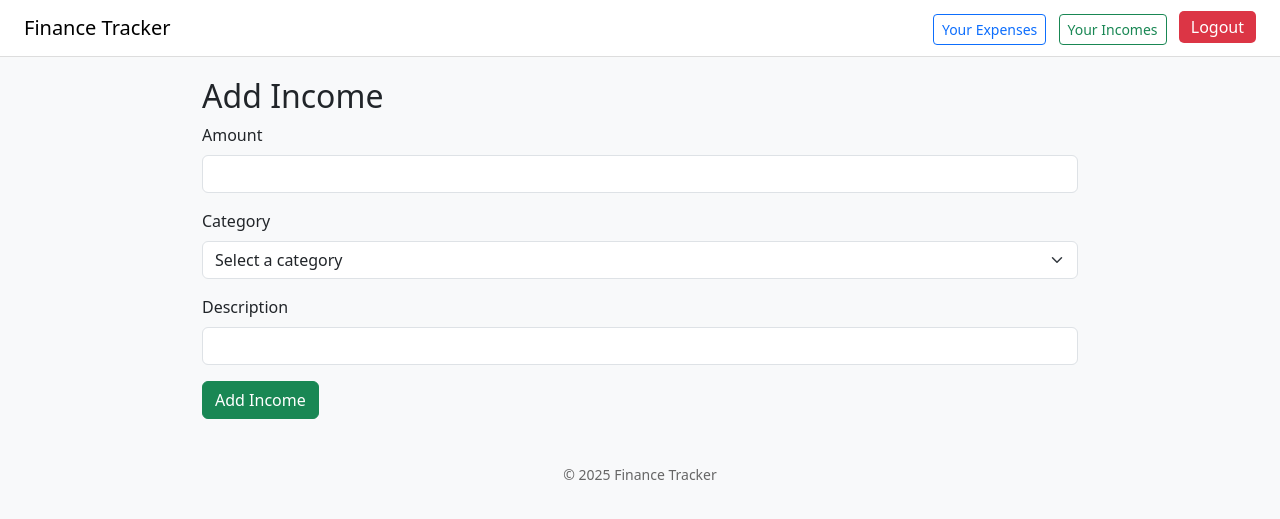
After one commit to andriylazor7/financial-tracker, a Flask app: page /finance/incomes/add in a window 1280 px wide. The commit adds this page. Shown: the top 519 px of the page. Run offline with Flask 3, Linux system fonts and the light colour scheme; the visitor is signed in with stand-in values (Sample User, id 1).

```diff
--- a/app/__init__.py
+++ b/app/__init__.py
@@ -19,8 +19,9 @@ def create_app():
     migrate.init_app(app, db)
     login_manager.init_app(app)
 
-    from app.routes import auth_bp
+    from app.routes import auth_bp, finance_bp
     app.register_blueprint(auth_bp)
+    app.register_blueprint(finance_bp, url_prefix="/finance")
 
     with app.app_context():
       try:
--- a/app/routes.py
+++ b/app/routes.py
@@ -1,9 +1,15 @@
 from flask import Blueprint, render_template, redirect, url_for, request, flash
 from flask_login import login_user, logout_user, login_required, current_user
 from app import db
-from app.models import User
+from app.models import User, Category, Expense, Income
 
 auth_bp = Blueprint("auth", __name__)
+finance_bp = Blueprint("finance", __name__)
+
+@auth_bp.route("/base")
+@login_required
+def base():
+    return render_template("base.html")
 
 @auth_bp.route("/register", methods=["GET", "POST"])
 def register():
@@ -42,7 +48,9 @@ def login():
 @auth_bp.route("/dashboard")
 @login_required
 def dashboard():
-  return render_template("dashboard.html", username=current_user.username)
+    expenses = Expense.query.filter_by(user_id=current_user.id).all()
+    incomes = Income.query.filter_by(user_id=current_user.id).all()
+    return render_template("dashboard.html", username=current_user.username, expenses=expenses, incomes=incomes)
 
 @auth_bp.route("/logout")
 @login_required
@@ -50,3 +58,82 @@ def logout():
     logout_user()
     flash("You have been logged out.", "info")
     return redirect(url_for("auth.login"))
+
+
+@finance_bp.route('/expenses')
+@login_required
+def expenses():
+    expenses = Expense.query.filter_by(user_id=current_user.id).all()
+    return render_template('expenses.html', expenses=expenses)
+
+@finance_bp.route("/expenses/add", methods=["GET", "POST"])
+@login_required
+def add_expense():
+  if request.method == "POST":
+    amount = request.form.get("amount")
+    category = request.form.get("category")
+    description = request.form.get("description")
+
+    if not amount or not category:
+      flash("Amount and category are required!", "dagner")
+      return redirect(url_for("finance.add_expence"))
+
+    expense = Expense(user_id=current_user.id, amount=float(amount), category=category, description=description)
+    db.session.add(expense)
+    db.session.commit()
+    flash("Expence added successfully!", "success")
+    return redirect(url_for("finance.expenses"))
+
+  return render_template("add_expense.html")
+
+@finance_bp.route("/expenses/delete/<int:expense_id>", methods=["POST"])
+@login_required
+def delete_expenses(expense_id):
+  expense = Expense.query.get_or_404(expense_id)
+  if expense.user_id != current_user.id:
+    flash("You do not have permission to delete this expense!", "danger")
+    return redirect(url_for("finance.expenses"))
+
+  db.session.delete(expense)
+  db.session.commit()
+  flash("Expense deleted successfully!", "success")
+  return redirect(url_for("finance.expenses"))
+
+@finance_bp.route('/incomes')
+@login_required
+def incomes():
+    incomes = Income.query.filter_by(user_id=current_user.id).all()
+    return render_template('incomes.html', incomes=incomes)
+
+@finance_bp.route("/incomes/add", methods=["GET", "POST"])
+@login_required
+def add_income():
+    if request.method == "POST":
+        amount = request.form.get("amount")
+        category = request.form.get("category")
+        description = request.form.get("description")
+
+        if not amount or not category:
+            flash("Amount and category are required!", "danger")
+            return redirect(url_for("finance.add_income"))
+
+        income = Income(user_id=current_user.id, amount=float(amount), category=category, description=description)
+        db.session.add(income)
+        db.session.commit()
+        flash("Income added successfully!", "success")
+        return redirect(url_for("finance.incomes"))
+
+    return render_template("add_income.html")
+
+@finance_bp.route("/incomes/delete/<int:income_id>", methods=["POST"])
+@login_required
+def delete_income(income_id):
+    income = Income.query.get_or_404(income_id)
+    if income.user_id != current_user.id:
+        flash("You do not have permission to delete this income!", "danger")
+        return redirect(url_for("finance.incomes"))
+
+    db.session.delete(income)
+    db.session.commit()
+    flash("Income deleted successfully!", "success")
+    return redirect(url_for("finance.incomes"))
--- /dev/null
+++ b/app/templates/add_income.html
@@ -0,0 +1,26 @@
+{% extends "base.html" %}
+
+{% block content %}
+<h2>Add Income</h2>
+<form method="POST">
+    <div class="mb-3">
+        <label for="amount" class="form-label">Amount</label>
+        <input type="number" step="0.01" class="form-control" id="amount" name="amount" required>
+    </div>
+    <div class="mb-3">
+        <label for="category" class="form-label">Category</label>
+        <select class="form-select" id="category" name="category" required>
+            <option value="">Select a category</option>
+            <option value="Salary">Salary</option>
+            <option value="Freelance">Freelance</option>
+            <option value="Investment">Investment</option>
+            <option value="Other">Other</option>
+        </select>
+    </div>
+    <div class="mb-3">
+        <label for="description" class="form-label">Description</label>
+        <input type="text" class="form-control" id="description" name="description">
+    </div>
+    <button type="submit" class="btn btn-success">Add Income</button>
+</form>
+{% endblock %}
--- /dev/null
+++ b/app/templates/base.html
@@ -0,0 +1,71 @@
+<!DOCTYPE html>
+<html lang="en">
+<head>
+    <meta charset="UTF-8">
+    <meta name="viewport" content="width=device-width, initial-scale=1.0">
+    <title>{% block title %}Finance Tracker{% endblock %}</title>
+    <link rel="stylesheet" href="https://cdn.jsdelivr.net/npm/bootstrap@5.3.0/dist/css/bootstrap.min.css">
+    <style>
+        body {
+            background-color: #f8f9fa;
+        }
+        .navbar {
+            background-color: #ffffff;
+            border-bottom: 1px solid #ddd;
+            width: 100%;
+        }
+        .navbar-brand {
+            color: #000 !important;
+        }
+        .logout-btn {
+            background-color: #dc3545;
+            color: white;
+            border: none;
+            padding: 4px 12px;
+            border-radius: 5px;
+            text-decoration: none;
+        }
+        .logout-btn:hover {
+            background-color: #c82333;
+            color: white;
+        }
+        .container {
+            max-width: 900px;
+            margin-top: 20px;
+        }
+        footer {
+            text-align: center;
+            padding: 15px;
+            margin-top: 30px;
+            font-size: 14px;
+            color: #666;
+            width: 100%;
+        }
+    </style>
+</head>
+<body>
+
+<nav class="navbar navbar-expand-lg">
+    <div class="container-fluid d-flex justify-content-between align-items-center px-4">
+        <a class="navbar-brand" href="{{ url_for('auth.dashboard') }}">Finance Tracker</a>
+        {% if current_user.is_authenticated %}
+        <div>
+            <a class="btn btn-outline-primary me-2 btn-sm d-inline-block" href="{{ url_for('finance.expenses') }}">Your Expenses</a>
+            <a class="btn btn-outline-success me-2 btn-sm d-inline-block" href="{{ url_for('finance.incomes') }}">Your Incomes</a>
+            <a class="logout-btn btn-sm d-inline-block" href="{{ url_for('auth.logout') }}">Logout</a>
+        </div>
+        {% endif %}
+    </div>
+</nav>
+
+<div class="container">
+    {% block content %}{% endblock %}
+</div>
+
+<footer class="text-center">
+    &copy; 2025 Finance Tracker
+</footer>
+
+<script src="https://cdn.jsdelivr.net/npm/bootstrap@5.3.0/dist/js/bootstrap.bundle.min.js"></script>
+</body>
+</html>
```
Also changed, not shown: app/templates/add_expense.html (added, +26 -0 lines), app/templates/dashboard.html (+56 -21 lines), app/templates/expenses.html (added, +15 -0 lines), app/templates/incomes.html (added, +15 -0 lines), app/templates_/dashboard.html (deleted, +0 -24 lines), app/templates_/login.html (deleted, +0 -26 lines), app/templates_/register.html (deleted, +0 -26 lines).
